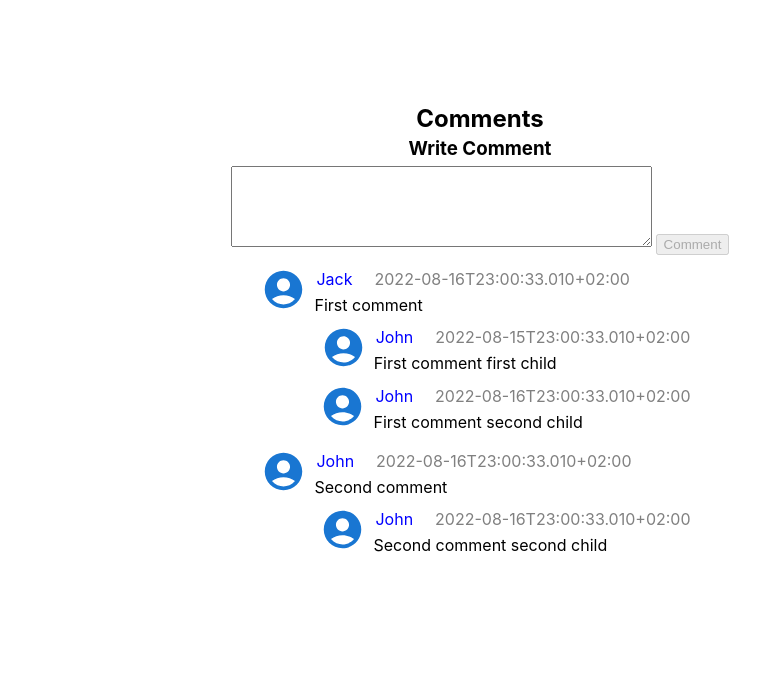
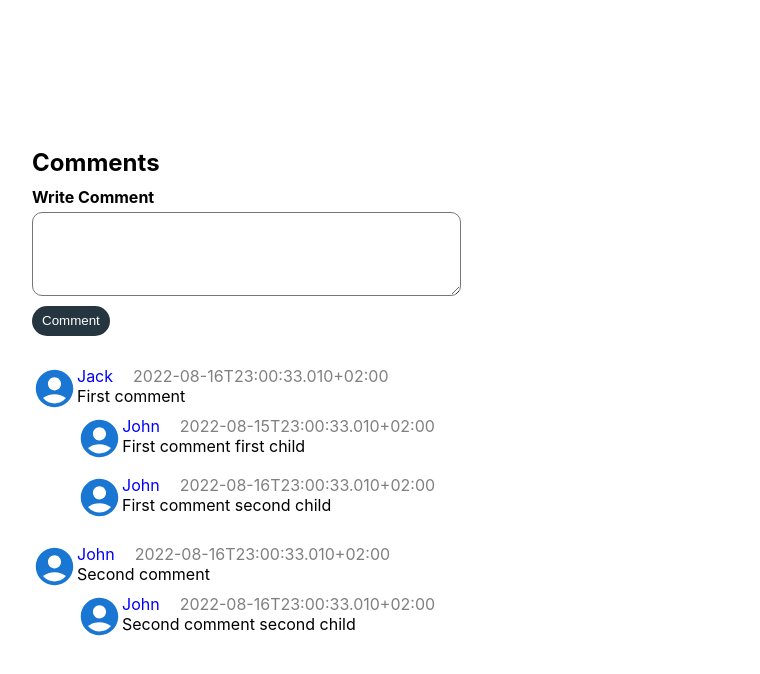
Before and after one commit to Jothishwar/Comments, a React (Create React App) app: page / in a window 1280 px wide. Shown: the top 674 px of the page, without its empty margins (160-920 px from the left). Built offline with nearby package versions, Linux system fonts and the light colour scheme; the HTML template or start-up script is replaced by a standard one.

Commit message:
styling the form & comment

```diff
--- a/src/App.css
+++ b/src/App.css
@@ -1,14 +1,17 @@
-*{
-	margin: 2px;
+.App{
+	display: flex;
+	justify-content: center;
+	align-items: center;
+	width: 100vw;
+	height: 100vh;
 }
 .comments{
-	margin-top: 100px;
 	display: flex;
 	flex-direction: column;
 	justify-content: center;
-	align-items: center;
+	align-items: flex-start;
+	width: 70%;
 }
-
 .comment{
 	display: flex;
 	justify-content: center;
@@ -18,7 +21,43 @@
 	display: flex;
 	flex-direction: column;
 }
+.comment-title{
+	margin: 10px 0;
+}
+h4{
+	margin: 0 0 5px 0;
+}
+form{
+	display: flex;
+	flex-direction: column;
+	align-items: flex-start;
+	margin-bottom: 10px;
+}
 
+textarea{
+	border-radius: 10px;
+	margin-bottom: 10px;
+	outline: none;
+	padding-top: 5px;
+	padding-left: 10px;
+}
+button{
+	height: 30px;
+	border-radius: 20px;
+	outline: none;
+	border: none;
+	background-color: #263640;
+	color: white;
+	padding: 0 10px;
+	margin-bottom: 10px;
+}
+button:hover{
+	cursor: pointer;
+	background-color: #128573;
+}
+.comment{
+	margin: 10px 0;
+}
 .comment-content{
 	display: flex;
 	color: grey;
--- a/src/comments/Comments.js
+++ b/src/comments/Comments.js
@@ -27,7 +27,7 @@ function Comments({currentUserId}) {
 	return (
 		<div className="comments">
 			<h2 className="comment-title">Comments</h2>
-			<h3>Write Comment</h3>
+			<h4>Write Comment</h4>
 			<CommentForm submitLabel="Comment" handleSubmit={addComment} />
 			<div className="comments-container">
 				{rootComments.map(rootComment => (
```
